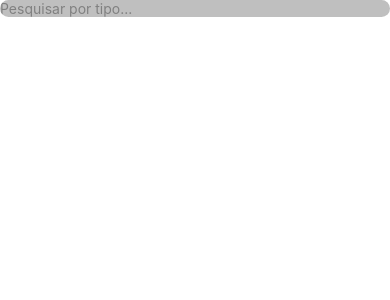
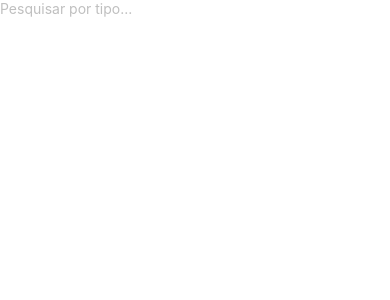
Before and after one commit to meta-build/field-crew-manager, a React Native app in the folder frontend/FCManager/: screen / in a window 390 px wide. Shown: the top 300 px of the page. Built offline with nearby package versions, Linux system fonts and the light colour scheme.

Commit message:
feat: style textinput button

```diff
--- a/frontend/FCManager/src/components/InputText/index.tsx
+++ b/frontend/FCManager/src/components/InputText/index.tsx
@@ -7,8 +7,13 @@ import {
   TextInput,
   TextInputChangeEventData,
 } from 'react-native';
+import colors from '../../styles/variables';
 
-const InputText = () => {
+interface Props {
+  color: 'gray' | 'white';
+}
+
+const InputText = (props: Props) => {
   const [value, Setvalue] = useState<string>('');
   const handleOnChangeInput = (
     event: NativeSyntheticEvent<TextInputChangeEventData>,
@@ -21,19 +26,28 @@ const InputText = () => {
       <TextInput
         onChange={handleOnChangeInput}
         value={value}
-        style={styles.inputgray}
+        style={styles[props.color]}
         placeholder="Pesquisar por tipo..."
-        placeholderTextColor="gray"
+        placeholderTextColor={colors.light_gray_2}
       />
     </SafeAreaView>
   );
 };
 
+const inputStyles = {
+  borderRadius: 10,
+  padding: 12,
+  color: colors.dark_gray,
+};
+
 const styles = StyleSheet.create({
-  inputgray: {
-    backgroundColor: '#BFBFBF',
-    color: 'black',
-    borderRadius: 10,
+  gray: {
+    ...inputStyles,
+    backgroundColor: colors.white_2,
+  },
+  white: {
+    ...inputStyles,
+    backgroundColor: colors.white,
   },
 });
 
```
